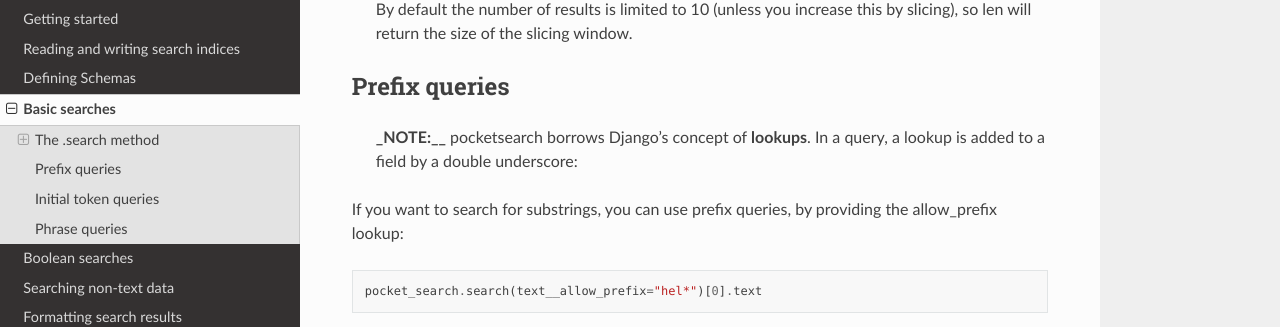
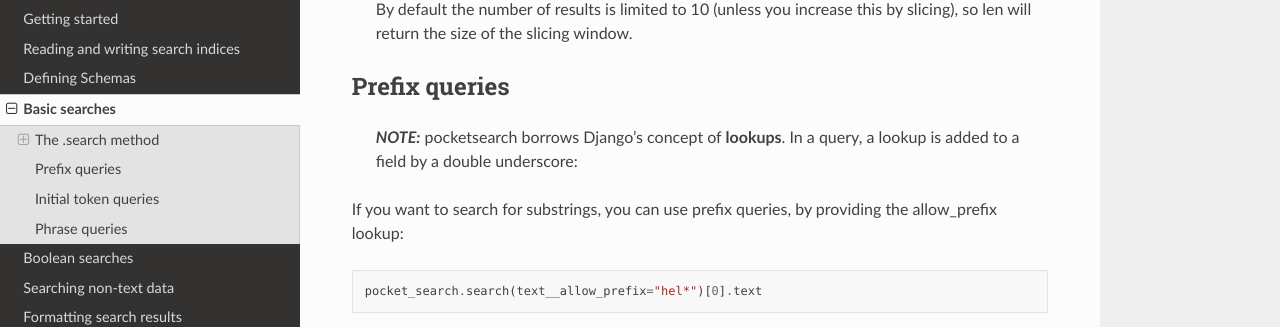
Before and after one commit to kaykay-dv/pocketsearch, a Sphinx documentation site: the page built from docs/searching.md, in a window 1280 px wide and 900 px high, scrolled down 1685 px. Shown: the part 130-457 px from the top of the window. Built offline with Sphinx 7.4.7 and the Read the Docs theme 2.0.0, drawn with Linux system fonts in a browser that asks for light colours.

Commit message:
Fixed markdown typo in docs

```diff
--- a/docs/searching.md
+++ b/docs/searching.md
@@ -93,7 +93,7 @@ return the size of the slicing window.
 
 ## Prefix queries
 
-> **_NOTE:__** pocketsearch borrows Django's concept of **lookups**.
+> **_NOTE:_** pocketsearch borrows Django's concept of **lookups**.
 In a query, a lookup is added to a field by a double underscore:
 
 If you want to search for substrings, you can use prefix queries, by
```
